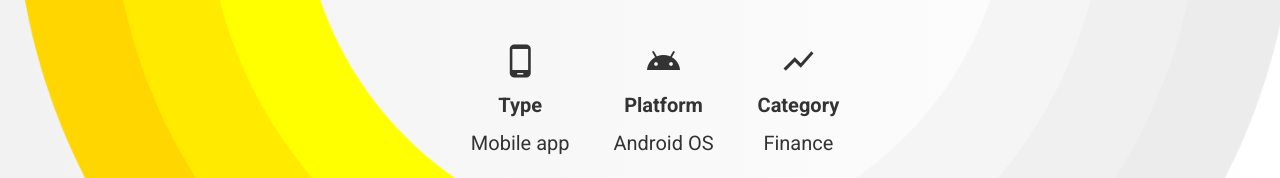
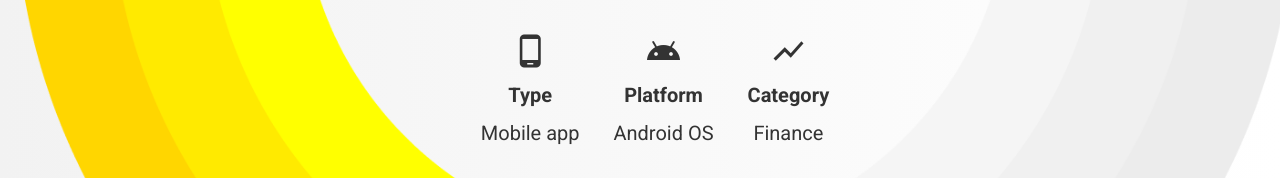
Before and after one commit to pankhilmistry/Cheddr, a plain HTML site: page index.html in a window 1280 px wide. Shown: the part 773-951 px from the top of the page. Drawn offline with nearby package versions, Linux system fonts and the light colour scheme.

Commit message:
homepage refinements

```diff
--- a/styles/main.css
+++ b/styles/main.css
@@ -72,10 +72,7 @@ header a.site-logo img {
     color:#333;
     text-decoration: none;
  }
-/* header nav ul > li.btn-outline:hover > a {
-   color:#333;
- }
-*/
+
  header a.btn{
  	margin: auto;
    padding:10px 15px;
@@ -112,7 +109,7 @@ header a.site-logo img {
  	margin: auto;
     display: flex;
     flex-wrap: wrap;
-
+    justify-content: center;
  }
 
  header .intro {
@@ -120,8 +117,8 @@ header a.site-logo img {
  	 width: 100vw;
  	 position: relative;
  	 align-content: center;
+ }
 
- }
  header .intro h1{
  	 margin: 5px auto;
  	 padding: 5px 0;
@@ -130,7 +127,6 @@ header a.site-logo img {
      font-size: 4rem;                /* specifies the size of the font in root em units */
      font-weight: 700;               /* makes the font thinner or lighter weight */
      align-content: center;
-     justify-content: center;
  }
 
  header .intro h3{
@@ -140,7 +136,6 @@ header a.site-logo img {
      text-align: center;             /* aligns text in the horizontal center of the element */
      font-size: 1.2rem;                /* specifies the size of the font in root em units */
      font-weight: 400;               /* makes the font thinner or lighter weight */
-     justify-content: center;
  }
 
 
@@ -155,15 +150,18 @@ header .description {
    position:relative;
    width: 100vw;
    justify-content: center;
+   flex-direction: row;
 }
 
  .description ul {
    margin: 0 auto;
-   padding: 1em 0;
+   padding: 1em;
  }
  .description ul li {
    list-style-type: none;
    display: inline-block;
+   margin: 0 auto;
+   padding: 10px;
  }
  .description i {
    color:#333333;
@@ -174,14 +172,14 @@ header .description {
  }
  .description h4 {
    margin: 5px auto;
-   padding: 5px 0;
+   padding: 5px;
    font-size: 20px;
    font-weight: 700;
  }
 
  .description p {
  	margin: 5px auto;
-   padding: 5px 0;
+   padding: 5px;
    font-size: 20px;
    font-weight: 400;
  }
@@ -189,6 +187,6 @@ header .description {
 .one-third {
  	display: inline-block;
  	position:relative;
- 	margin: 20px 20px;
+ 	margin: 20px auto;
 
  }
```
